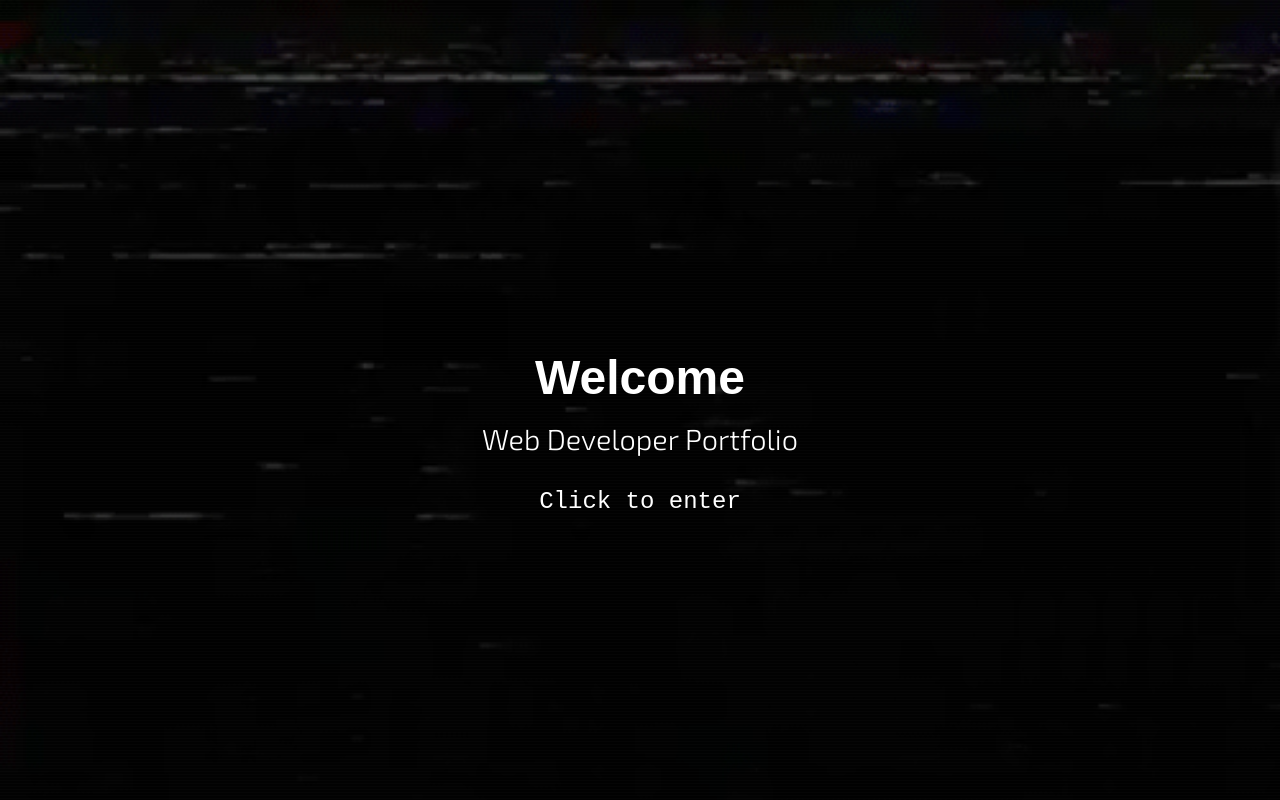
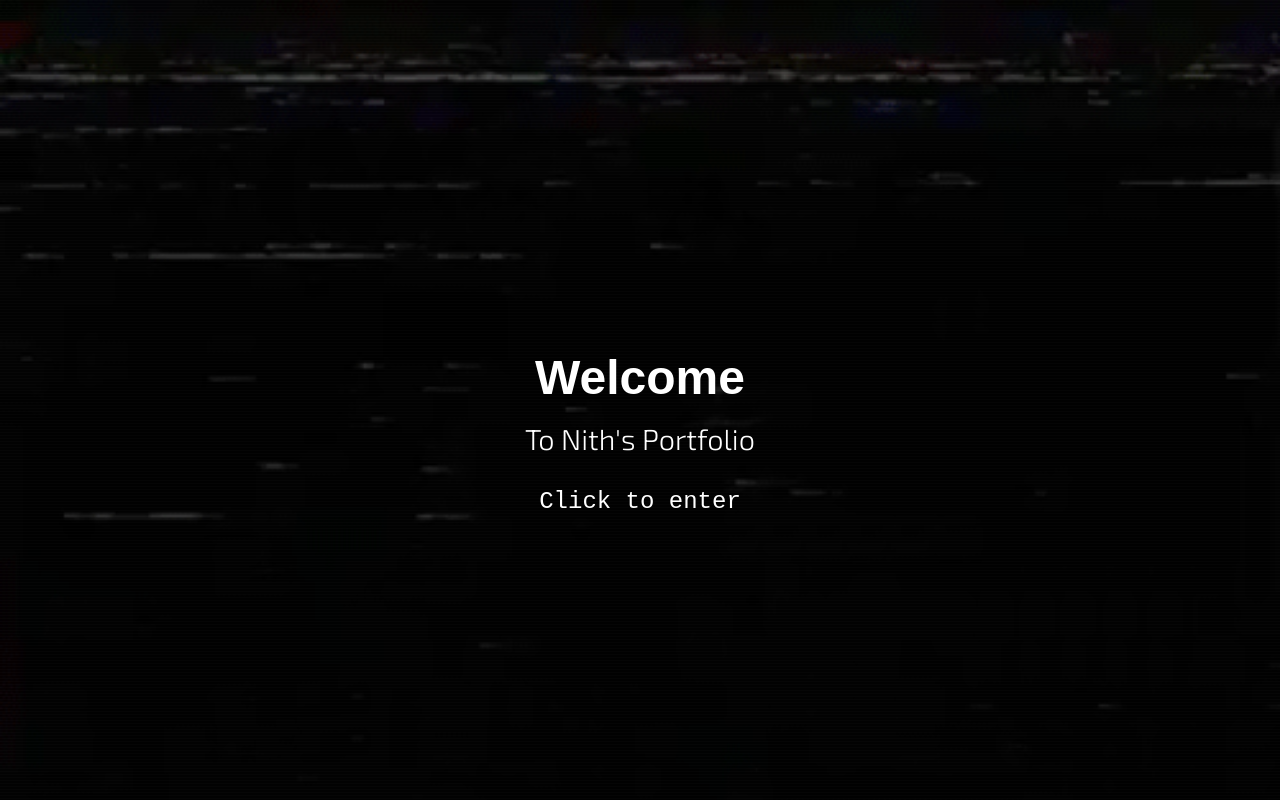
Before and after one commit to nith-yoga/portfolio-site, a plain HTML site: page src/pages/index.html in a window 1280 px wide. Shown: the top 800 px of the page. Drawn offline with nearby package versions, Linux system fonts and the light colour scheme; a web font is replaced by a local one.

Commit message:
Splash Page Updated

```diff
--- a/src/pages/index.html
+++ b/src/pages/index.html
@@ -20,7 +20,7 @@
             <h1>
                 <h1 class="fade-in">Welcome</h1>
             </h1>
-            <p class="fade-in delay-1">Web Developer Portfolio</p>
+            <p class="fade-in delay-1">To Nith's Portfolio</p>
             <div class="enter-prompt fade-in delay-2">
                 <span>Click to enter</span>
             </div>
```
